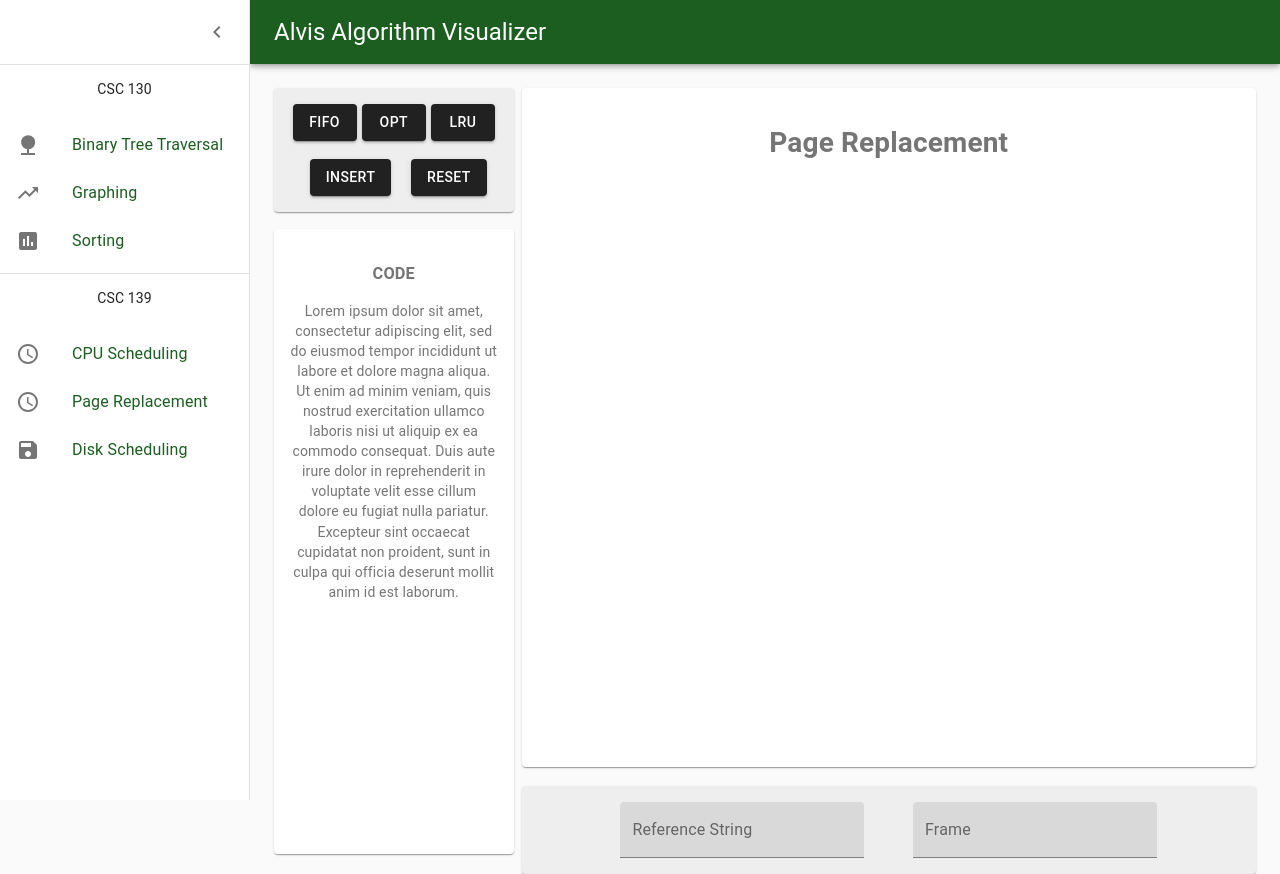
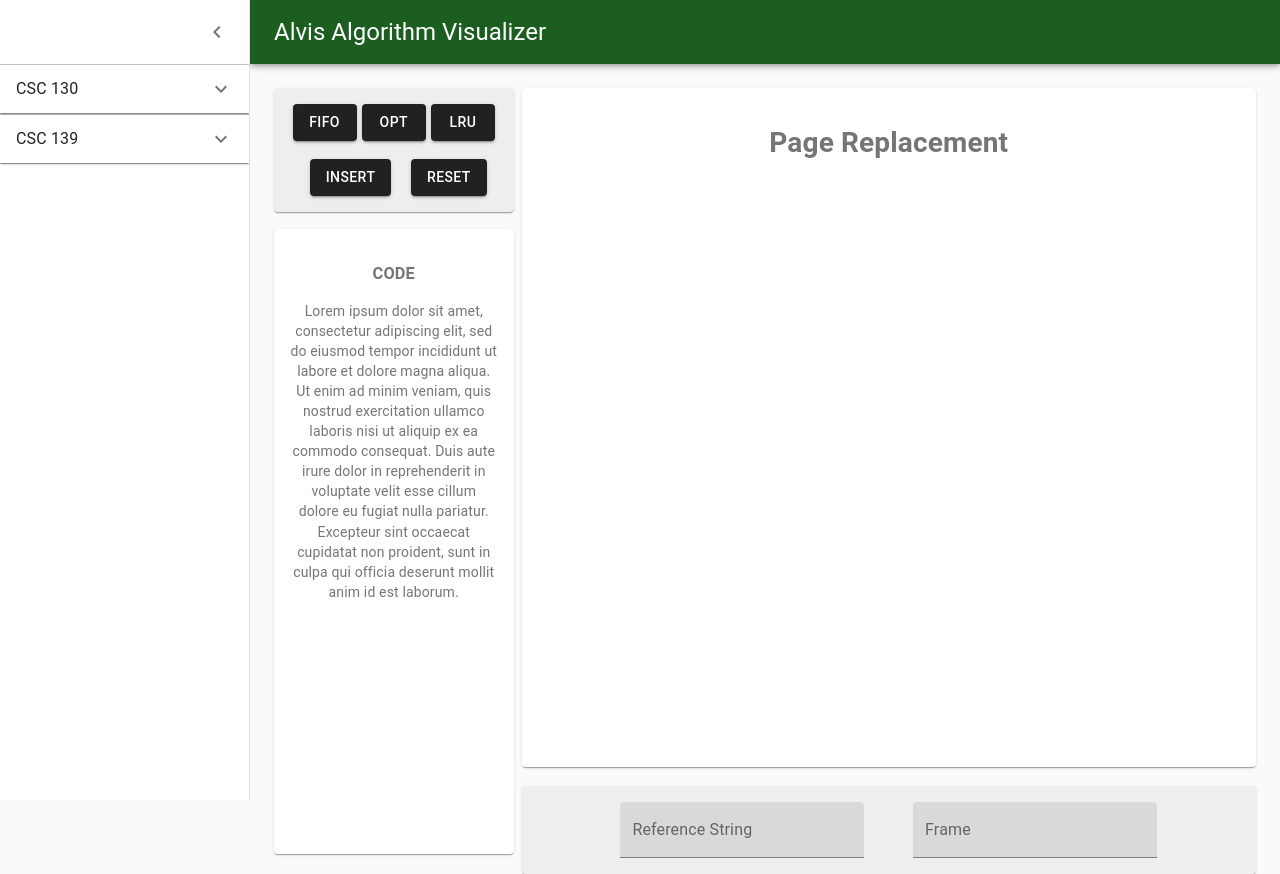
Before and after one commit to rblocker1017/Alvis-rblocker, a React (Create React App) app: page / in a window 1280 px wide. Both pictures are taken after a click on the button "open drawer". Built offline with nearby package versions, Linux system fonts and the light colour scheme.

Commit message:
Update header.js

```diff
--- a/src/componenets/layout/header.js
+++ b/src/componenets/layout/header.js
@@ -27,6 +27,18 @@ import GridListTile from '@material-ui/core/GridListTile';
 import AssessmentIcon from '@material-ui/icons/Assessment';
 import NatureIcon from '@material-ui/icons/Nature';
 import TrendingUpIcon from '@material-ui/icons/TrendingUp';
+
+import Accordion from '@material-ui/core/Accordion';
+import AccordionSummary from '@material-ui/core/AccordionSummary';
+import AccordionDetails from '@material-ui/core/AccordionDetails';
+import ExpandMoreIcon from '@material-ui/icons/ExpandMore';
+
+import ListSubheader from '@material-ui/core/ListSubheader';
+import Collapse from '@material-ui/core/Collapse';
+
+import ExpandLess from '@material-ui/icons/ExpandLess';
+import ExpandMore from '@material-ui/icons/ExpandMore';
+import StarBorder from '@material-ui/icons/StarBorder';
 
 const drawerWidth = 250;
 
@@ -153,25 +165,104 @@ export default function PersistentDrawerLeft(props) {
         </div>
         <Divider />
 
-        <p>CSC 130</p>
-        <List>
-          {CSC130.map((obj, index) => (
-            <Link href={obj.url} ><ListItem button key={obj.name}>
-              <ListItemIcon> <obj.logo></obj.logo></ListItemIcon>
-              <ListItemText primary={obj.name} />
-            </ListItem></Link>
-          ))}
+        <Accordion>
+        <AccordionSummary
+          expandIcon={<ExpandMoreIcon />}
+          aria-controls="panel1a-content"
+          id="panel1a-header"
+        >
+          <Typography className={classes.heading}>CSC 130</Typography>
+        </AccordionSummary>
+        <AccordionDetails>
+          <Typography>
+          <Collapse in={open} timeout="auto" unmountOnExit>
+        <List component="div" disablePadding>
+          <ListItem button className={classes.nested}>
+            <ListItemIcon>
+              <NatureIcon />
+            </ListItemIcon>
+            <ListItemText primary="Binary Tree Traversal" />
+          </ListItem>
         </List>
+
+      </Collapse>
+      <Collapse in={open} timeout="auto" unmountOnExit>
+        <List component="div" disablePadding>
+          <ListItem button className={classes.nested}>
+            <ListItemIcon>
+              <TrendingUpIcon />
+            </ListItemIcon>
+            <ListItemText primary="Graphing" />
+          </ListItem>
+        </List>
+      </Collapse>
+
+      <Collapse in={open} timeout="auto" unmountOnExit>
+        <List component="div" disablePadding>
+          <ListItem button className={classes.nested}>
+            <ListItemIcon>
+              <AssessmentIcon />
+            </ListItemIcon>
+            <ListItemText primary="Sorting" />
+          </ListItem>
+        </List>
+      </Collapse>
+
+          </Typography>
+        </AccordionDetails>
+      </Accordion>
         <Divider />
-        <p>CSC 139</p>
-        <List>
-          {CSC139.map((obj, index) => (
-           <Link href={obj.url}> <ListItem button key={obj.name}>
-              <ListItemIcon><obj.logo/></ListItemIcon>
-              <ListItemText primary={obj.name} />
-            </ListItem> </Link>
-          ))}
+
+
+        <Divider />
+        <Accordion>
+        <AccordionSummary
+          expandIcon={<ExpandMoreIcon />}
+          aria-controls="panel2a-content"
+          id="panel2a-header"
+        >
+          <Typography className={classes.heading}>CSC 139</Typography>
+        </AccordionSummary>
+        <AccordionDetails>
+          <Typography>
+           <Collapse in={open} timeout="auto" unmountOnExit>
+        <List component="div" disablePadding>
+          <ListItem button className={classes.nested}>
+            <ListItemIcon>
+              <ScheduleIcon />
+            </ListItemIcon>
+            <ListItemText primary="CPU Scheduling" />
+          </ListItem>
         </List>
+
+      </Collapse>
+      <Collapse in={open} timeout="auto" unmountOnExit>
+        <List component="div" disablePadding>
+          <ListItem button className={classes.nested}>
+            <ListItemIcon>
+              <ScheduleIcon />
+            </ListItemIcon>
+            <ListItemText primary="Page Replacement" />
+          </ListItem>
+        </List>
+      </Collapse>
+
+      <Collapse in={open} timeout="auto" unmountOnExit>
+        <List component="div" disablePadding>
+          <ListItem button className={classes.nested}>
+            <ListItemIcon>
+              <SaveIcon />
+            </ListItemIcon>
+            <ListItemText primary="Disk Scheduling" />
+          </ListItem>
+        </List>
+      </Collapse>
+          </Typography>
+        </AccordionDetails>
+      </Accordion>
+
+        <Divider />
+
       </Drawer>
       <main
         className={clsx(classes.content, {
```
